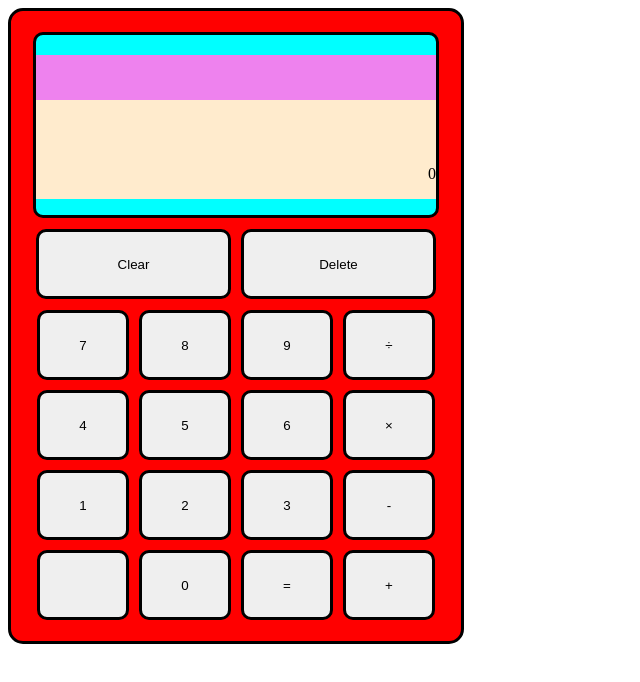
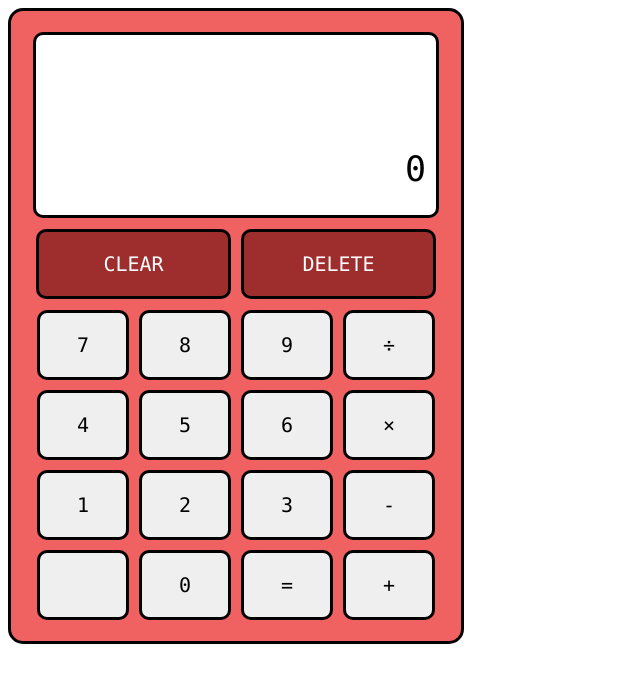
Before and after one commit to fmendezr/calculator, a plain HTML site: page index.html in a window 1280 px wide. Shown: the whole page, without its empty margins (0-640 px from the left). Drawn offline with Linux system fonts and the light colour scheme.

Commit message:
Add the rest of styling to calculator and its components

```diff
--- a/index.html
+++ b/index.html
@@ -18,8 +18,8 @@
             </div>
         </div>
         <div id="keyboard-top">
-            <button id="clear">Clear</button>
-            <button id="delete">Delete</button>
+            <button id="clear">CLEAR</button>
+            <button id="delete">DELETE</button>
         </div>
         <div id="keyboard-bottom">
             <button id="divide" class="operan-btn">&divide;</button>
--- a/styles.css
+++ b/styles.css
@@ -8,14 +8,9 @@
     justify-content: space-evenly;
     height: 610px;
     width: 450px;
-    background-color: red;
+    background-color: #F06262;
     border: 3px solid black;
     border-radius: 15px;
-}
-
-button {
-    border: 3px solid black;
-    border-radius: 10px;
 }
 
 /* Display */
@@ -23,7 +18,7 @@ button {
 #display-container {
     height: 180px;
     width: 400px;
-    background-color: aqua;
+    background-color: white;
     border: 3px solid black;
     border-radius: 10px;
 }
@@ -32,7 +27,6 @@ button {
 
 #upper-display-container {
     margin-top: 20px;
-    background-color: violet;
     height: 25%;
     width: 100%;
     display: flex;
@@ -40,18 +34,30 @@ button {
     justify-content: flex-end;
 }
 
+#upper-display {
+    font-family: monaco;
+    font-size: 20px;
+    margin-right: 20px;
+    margin-bottom: 25px;;
+}
+
 /* Lower part of the display */
 
 #lower-display-container {
-    background-color: blanchedalmond;
     height: 55%;
     display: flex;
     align-items: flex-end;
     justify-content: flex-end;
 }
 
+#lower-display {
+    margin-right: 10px;
+    margin-bottom: 10px;
+    font-family: monaco;
+    font-size: 35px;
+}
+
 /* Keyboard */
-
 #keyboard-top {
     display: flex;
     width: 450px;
@@ -62,6 +68,7 @@ button {
 #keyboard-top > * {
     flex-basis: 195px;
     height: 70px;
+
 }
 
 #keyboard-bottom {
@@ -76,3 +83,15 @@ button {
     flex-basis: 92px;
     height: 70px;
 }
+
+button {
+    border: 3px solid black;
+    border-radius: 10px;
+    font-family: monaco;
+    font-size: 20px;
+}
+
+#clear, #delete {
+    background-color: #9E2D2D;
+    color:white;
+}
```
